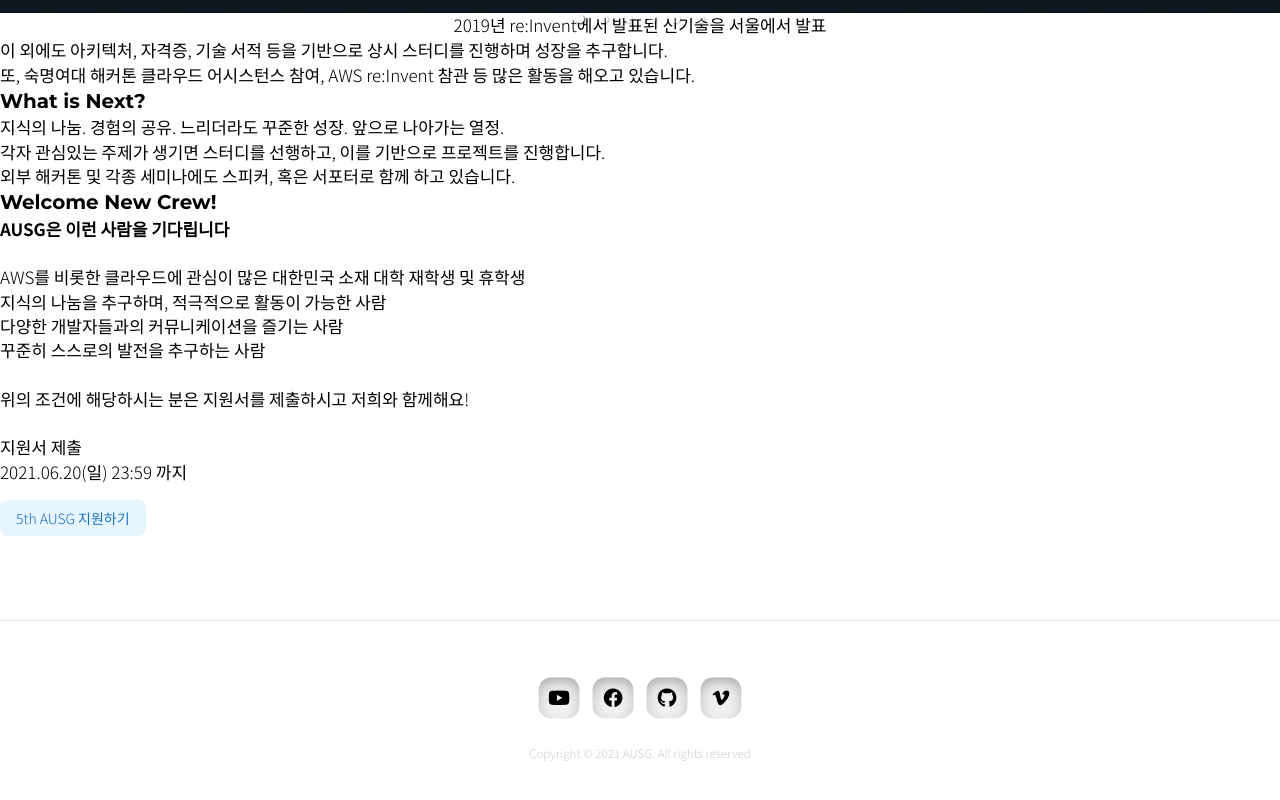
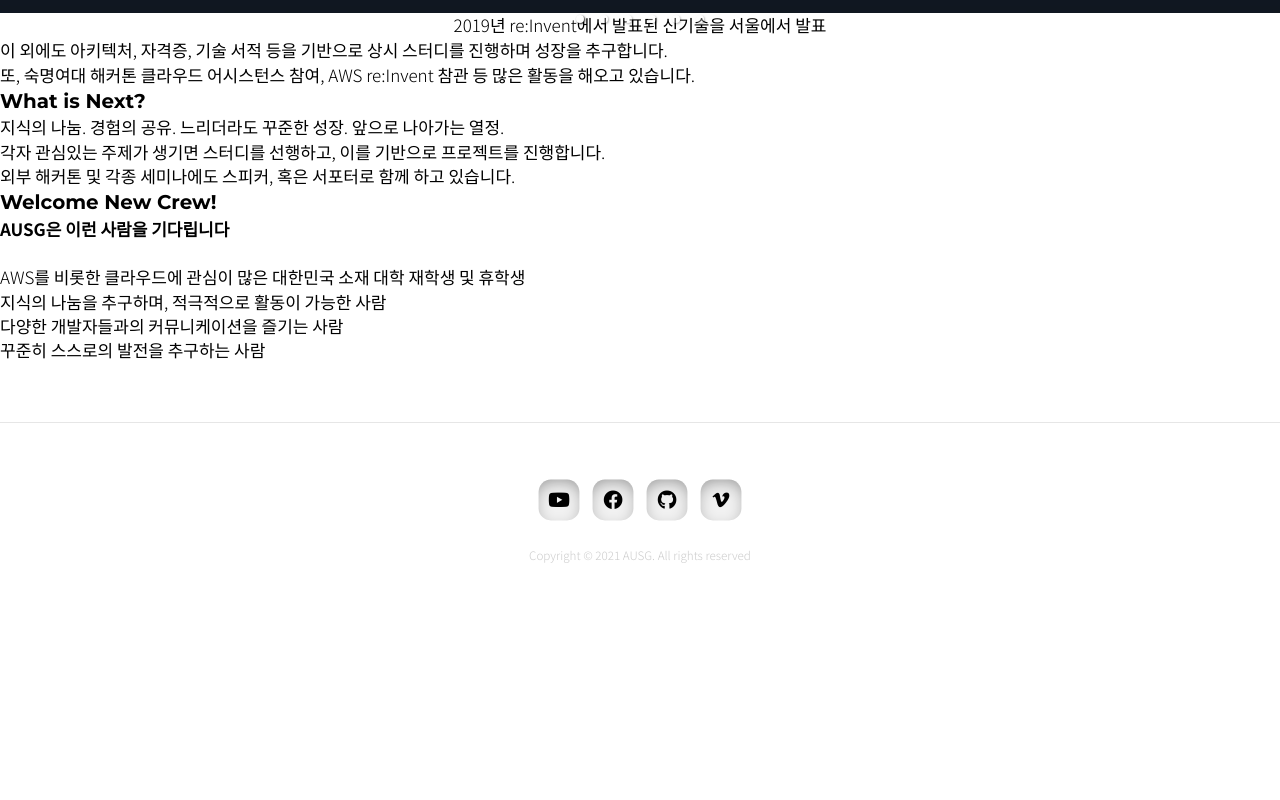
Before and after one commit to AUSG/Relay-Homepage, a Next.js app in the folder client/: page / in a window 1280 px wide. Shown: the part 2768-3568 px from the top of the page. After the commit the page ends 3382 px from the top, so only its background shows below. Built offline with nearby package versions, Linux system fonts and the light colour scheme.

Commit message:
더 이상 사용하지 않는 지원서 주석처리

```diff
--- a/client/src/components/common/Content.tsx
+++ b/client/src/components/common/Content.tsx
@@ -178,16 +178,16 @@ const Content: React.FC = () => (
             <li> 다양한 개발자들과의 커뮤니케이션을 즐기는 사람 </li>
             <li> 꾸준히 스스로의 발전을 추구하는 사람 </li>
           </ul>
-          <br />
-          위의 조건에 해당하시는 분은 지원서를 제출하시고 저희와 함께해요!
-          <br />
-          <br />
-          <p className="font-bold text-xl">지원서 제출</p>
-          <p> 2021.06.20(일) 23:59 까지 </p>
-          <p>
-            <Button href="http://bit.ly/ausg-5th">5th AUSG 지원하기</Button>
-          </p>
-          <br />
+          {/* <br /> */}
+          {/* 위의 조건에 해당하시는 분은 지원서를 제출하시고 저희와 함께해요! */}
+          {/* <br /> */}
+          {/* <br /> */}
+          {/* <p className="font-bold text-xl">지원서 제출</p> */}
+          {/* <p> 2021.06.20(일) 23:59 까지 </p> */}
+          {/* <p> */}
+          {/*  <Button href="http://bit.ly/ausg-5th">5th AUSG 지원하기</Button> */}
+          {/* </p> */}
+          {/* <br /> */}
         </div>
       </article>
     </section>
```
